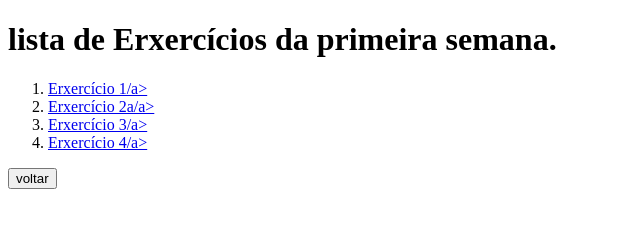
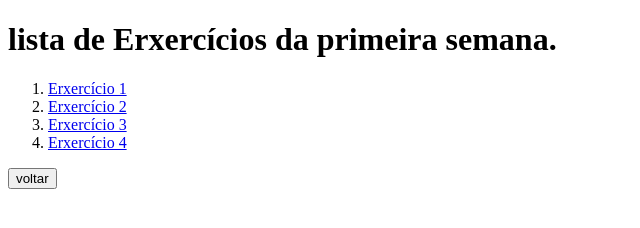
Before and after one commit to JHoww4/Laboratorio_de_Engenharia, a plain HTML site: page semana 1/semana1.html in a window 1280 px wide. Shown: the whole page, without its empty margins (0-640 px from the left). Drawn offline with Linux system fonts and the light colour scheme.

Commit message:
acesso estabelecido da pasta semana 1

```diff
--- a/semana 1/semana1.html
+++ b/semana 1/semana1.html
@@ -8,10 +8,10 @@
 <body>
     <h1>lista de Erxercícios da primeira semana. </h1>
     <ol>
-        <li><a href="./atividade1.html">Erxercício 1/a></li>
-        <li><a href="./atividade2.html">Erxercício 2a/a></li>
-        <li><a href="./atividade3.html">Erxercício 3/a></li>
-        <li><a href="./atividade4.html">Erxercício 4/a></li>
+        <li><a href="./atividade1.html">Erxercício 1</a></li>
+        <li><a href="./atividade2.html">Erxercício 2</a></li>
+        <li><a href="./atividade3.html">Erxercício 3</a></li>
+        <li><a href="./atividade4.html">Erxercício 4</a></li>
     </ol>
     <button><a href="../index.html"></a>voltar</button>
 </body>
```
